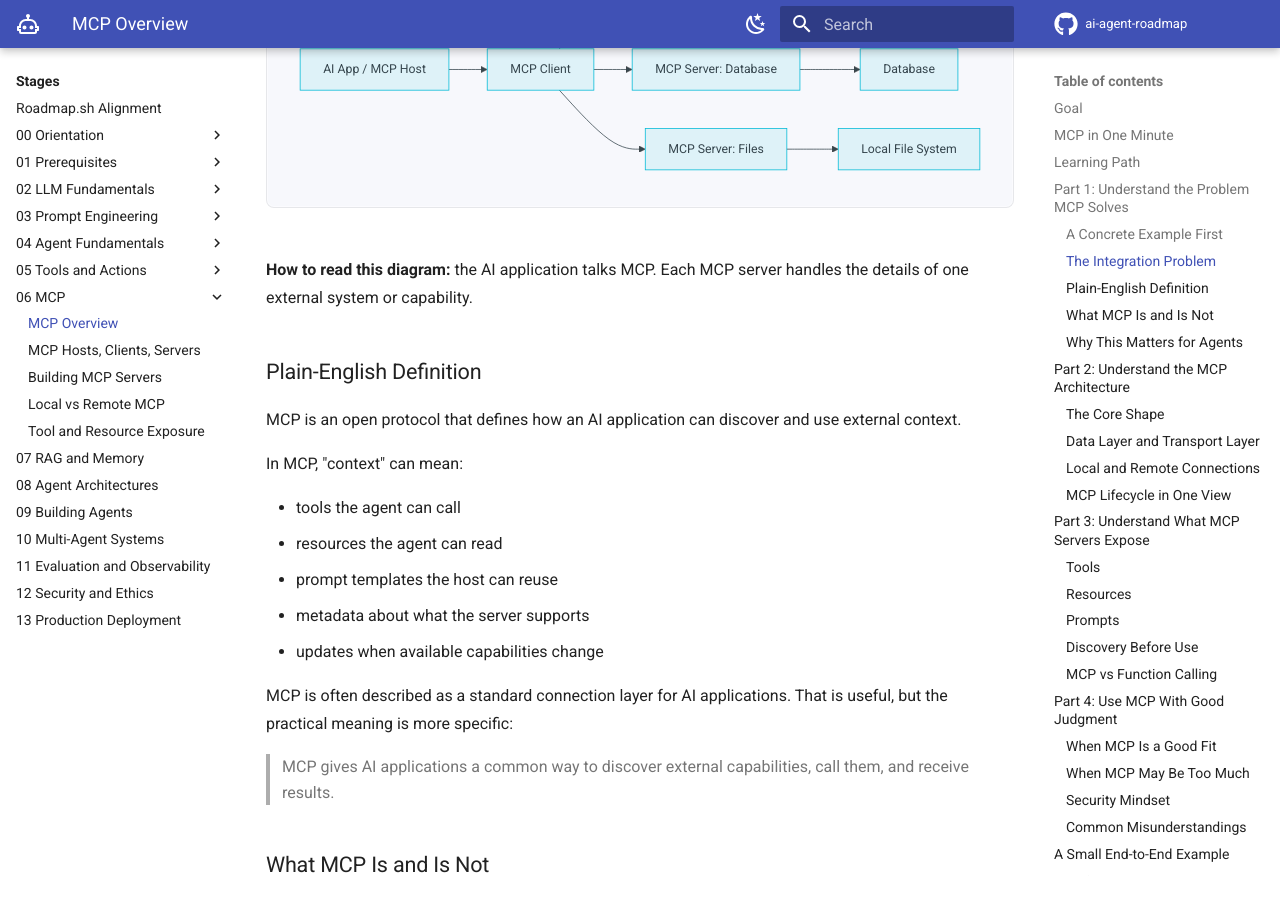
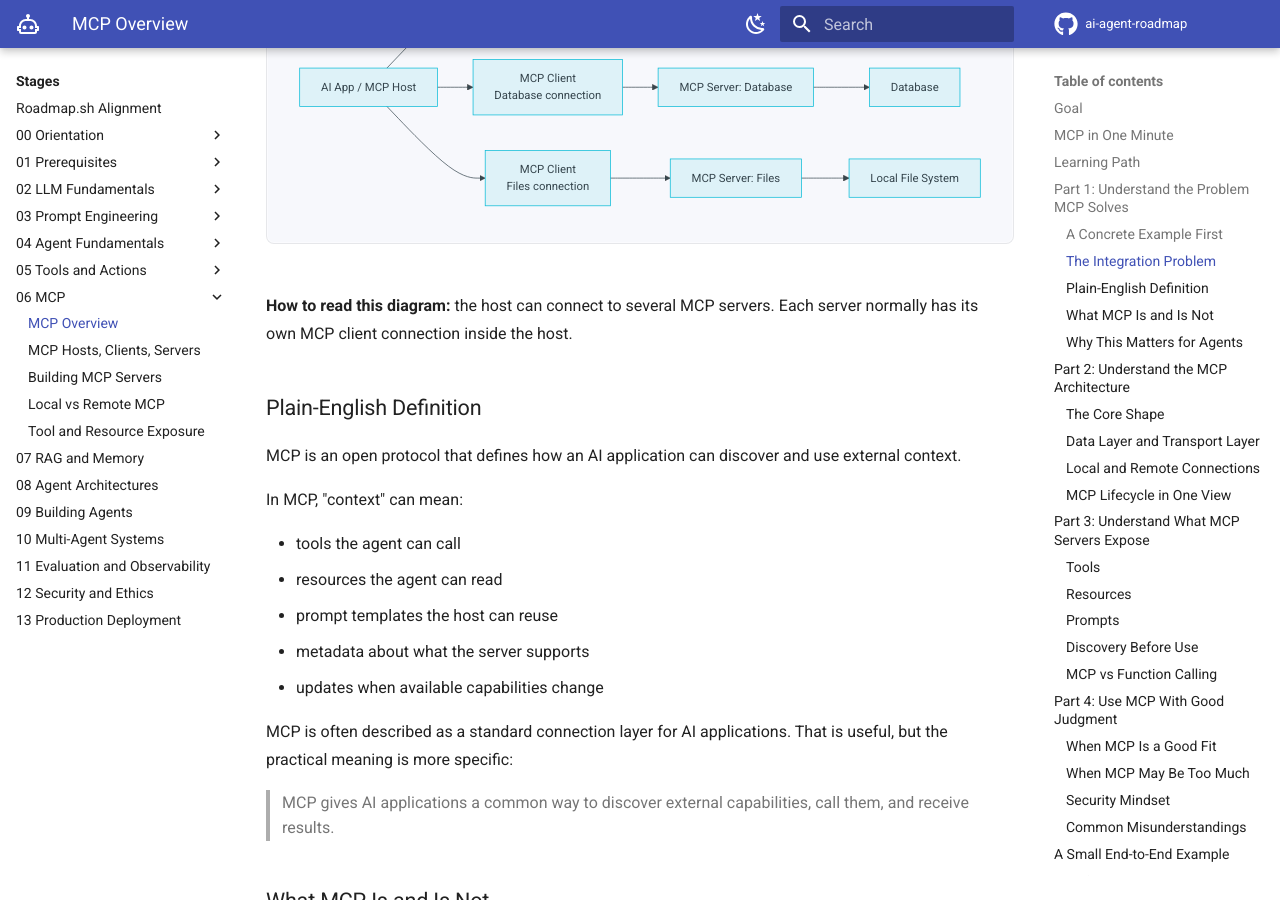
Before and after one commit to AceronX/ai-agent-roadmap, an MkDocs documentation site: the page built from docs/stages/06-mcp/mcp-overview/index.md, in a window 1280 px wide and 900 px high, scrolled down 4718 px. Built offline with MkDocs 1.6.1 and Material for MkDocs 9.7.7, drawn with Linux system fonts in a browser that asks for light colours; comment, search, counter and statistics services are not loaded.

Commit message:
fix: update mcp overview diagram

````diff
--- a/docs/stages/06-mcp/mcp-overview/index.md
+++ b/docs/stages/06-mcp/mcp-overview/index.md
@@ -139,16 +139,19 @@ Instead of each AI app building every integration itself, external capabilities
 
 ```mermaid
 flowchart LR
-    A[AI App / MCP Host] --> B[MCP Client]
-    B --> C[MCP Server: GitHub]
-    B --> D[MCP Server: Database]
-    B --> E[MCP Server: Files]
-    C --> F[GitHub API]
-    D --> G[Database]
-    E --> H[Local File System]
+    H[AI App / MCP Host]
+    H --> C1[MCP Client<br/>GitHub connection]
+    H --> C2[MCP Client<br/>Database connection]
+    H --> C3[MCP Client<br/>Files connection]
+    C1 --> S1[MCP Server: GitHub]
+    C2 --> S2[MCP Server: Database]
+    C3 --> S3[MCP Server: Files]
+    S1 --> X1[GitHub API]
+    S2 --> X2[Database]
+    S3 --> X3[Local File System]
 ```
 
-**How to read this diagram:** the AI application talks MCP. Each MCP server handles the details of one external system or capability.
+**How to read this diagram:** the host can connect to several MCP servers. Each server normally has its own MCP client connection inside the host.
 
 ### Plain-English Definition
 
````
